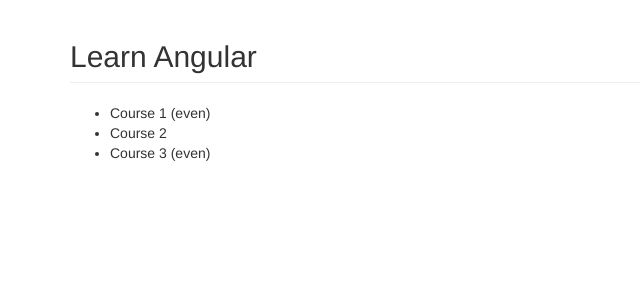
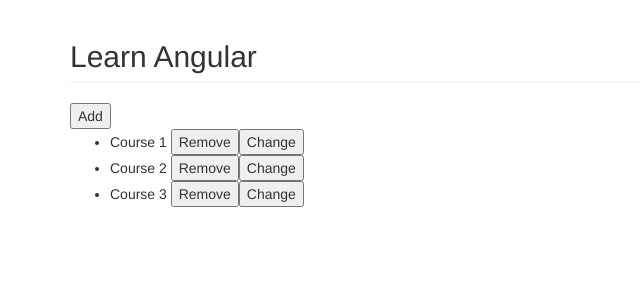
Before and after one commit to palashmon/learn-angular4, an Angular app: page / in a window 1280 px wide. Shown: the top 300 px of the page, without its empty margins (0-640 px from the left). Built offline with nearby package versions, Linux system fonts and the light colour scheme.

Commit message:
Add ngFor and change detection code

```diff
--- a/src/app/app.component.html
+++ b/src/app/app.component.html
@@ -3,9 +3,12 @@
 <div class="container">
     <h2 class="page-header">Learn Angular</h2>
 
+    <button (click)="onAdd()">Add</button>
     <ul>
         <li *ngFor="let course of courses; even as isEven">
-            {{ course.name }} <span *ngIf="isEven">(even)</span>
+            {{ course.name }}
+            <button (click)="onRemove(course)">Remove</button>
+            <button (click)="onChange(course)">Change</button>
         </li>
     </ul>
 </div>
--- a/src/app/app.component.ts
+++ b/src/app/app.component.ts
@@ -12,4 +12,16 @@ export class AppComponent {
         { id: 2, name: 'Course 2' },
         { id: 3, name: 'Course 3' }
     ];
+
+    onAdd() {
+        this.courses.push({ id: 4, name: 'Course 4' });
+    }
+    onRemove(course) {
+        const index = this.courses.indexOf(course);
+        this.courses.splice(index, 1);
+    }
+
+    onChange(course) {
+        course.name = 'Updated';
+    }
 }
```
